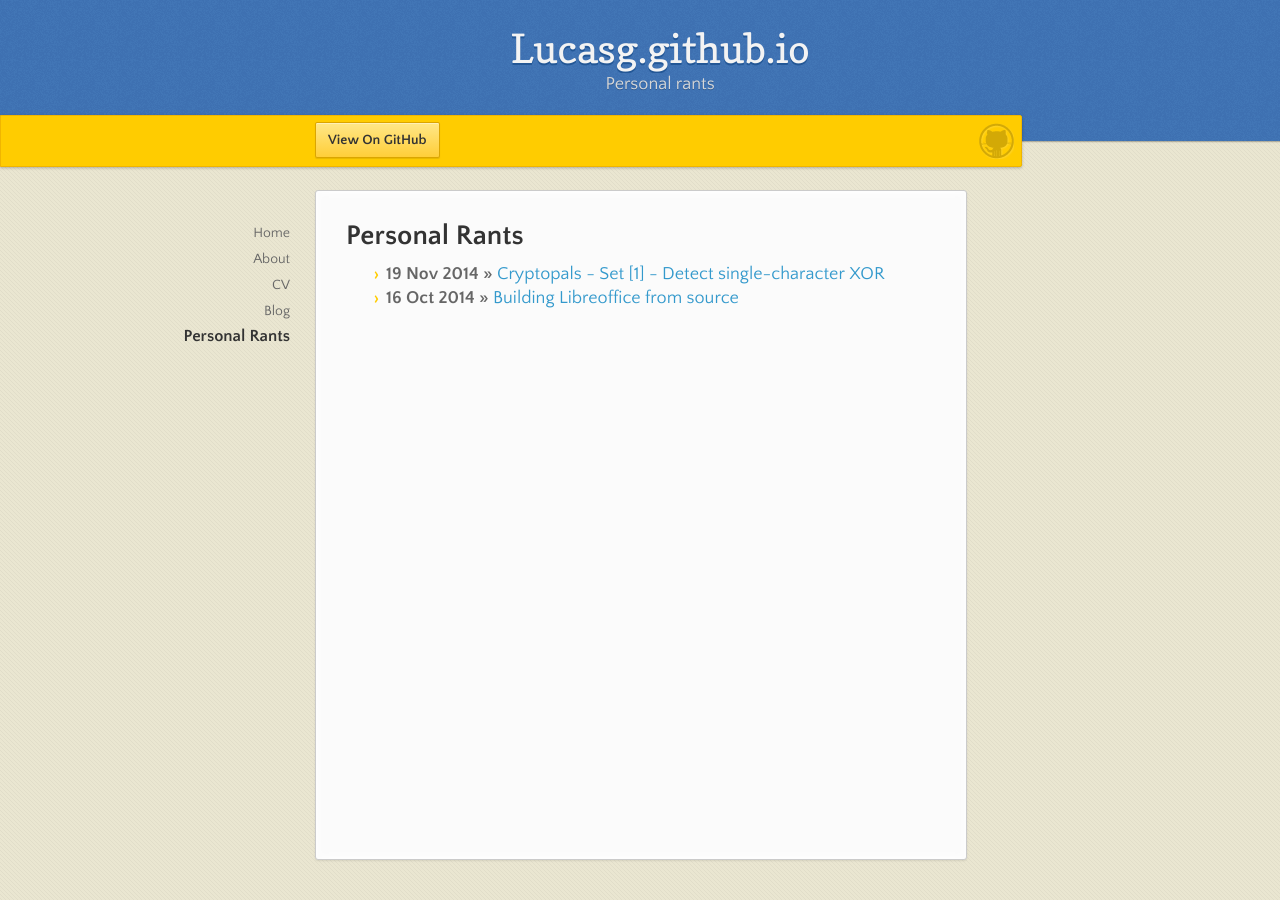
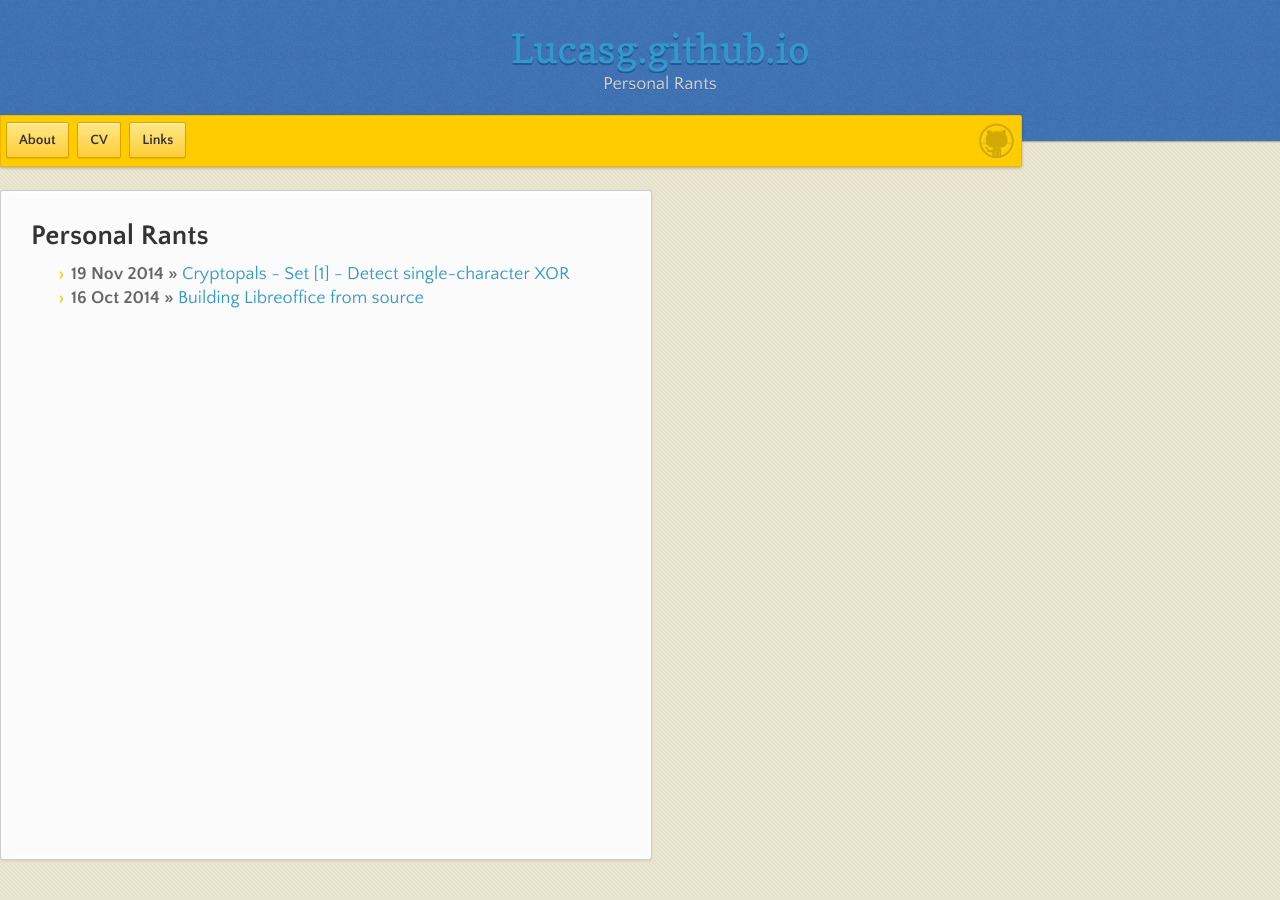
Before and after one commit to gavz/lucasg.github.io, a Jekyll site: the page built from index.html, in a window 1280 px wide. Built offline with Jekyll 4.4.1, drawn with Linux system fonts in a browser that asks for light colours; nearby versions of some CDN libraries.

Commit message:
-Cleaned default layout.\n-Added home link to title.\n -Added subtitle which display page title.\n -Added stub links for nav banner\n -Deleted fork github link \n -The logo points toward the github repo now

```diff
--- a/_layouts/default.html
+++ b/_layouts/default.html
@@ -20,31 +20,35 @@
 <body>
 
     <header>
-        <h1>Lucasg.github.io</h1>
-        <p>Personal rants</p>
-      </header>
+      <h1>
+        <a href="{{ site.url }}"> Lucasg.github.io</a>
+      </h1>
 
-      <div id="banner">
-        <span id="logo"></span>
+      <p>{{page.title}}</p>
+    </header>
 
-        <a href="https://github.com/lucasg" class="button fork"><strong>View On GitHub</strong></a>
-      </div><!-- end banner -->
 
-    <div class="wrapper">
-    <nav>
-	    		<ul>
-	        		<li><a href="/">Home</a></li>
-		        	<li><a href="/about">About</a></li>
-	        		<li><a href="/cv">CV</a></li>
-	        		<li><a href="/blog">Blog</a></li>
-	    		</ul>
-	</nav>
-      <section>
-        <h3>
+    <section>
+      <h3>
 
 			<div class="container">
-			{{ content }}
+			 {{ content }}
 			</div><!-- /.container -->
+
+      </h3>
+    </section>
+
+    <div id="banner">
+        <span><a href="https://github.com/lucasg" id="logo"></a>
+        </span>
+
+        <a href="{{ site.url }}" class="button">About</a>
+        <a href="{{ site.url }} "class="button">CV</a>
+        <a href="{{ site.url }}" class="button">Links</a>
+
+
+    </div><!-- end banner -->
+
 
   </body>
 </html>
```
